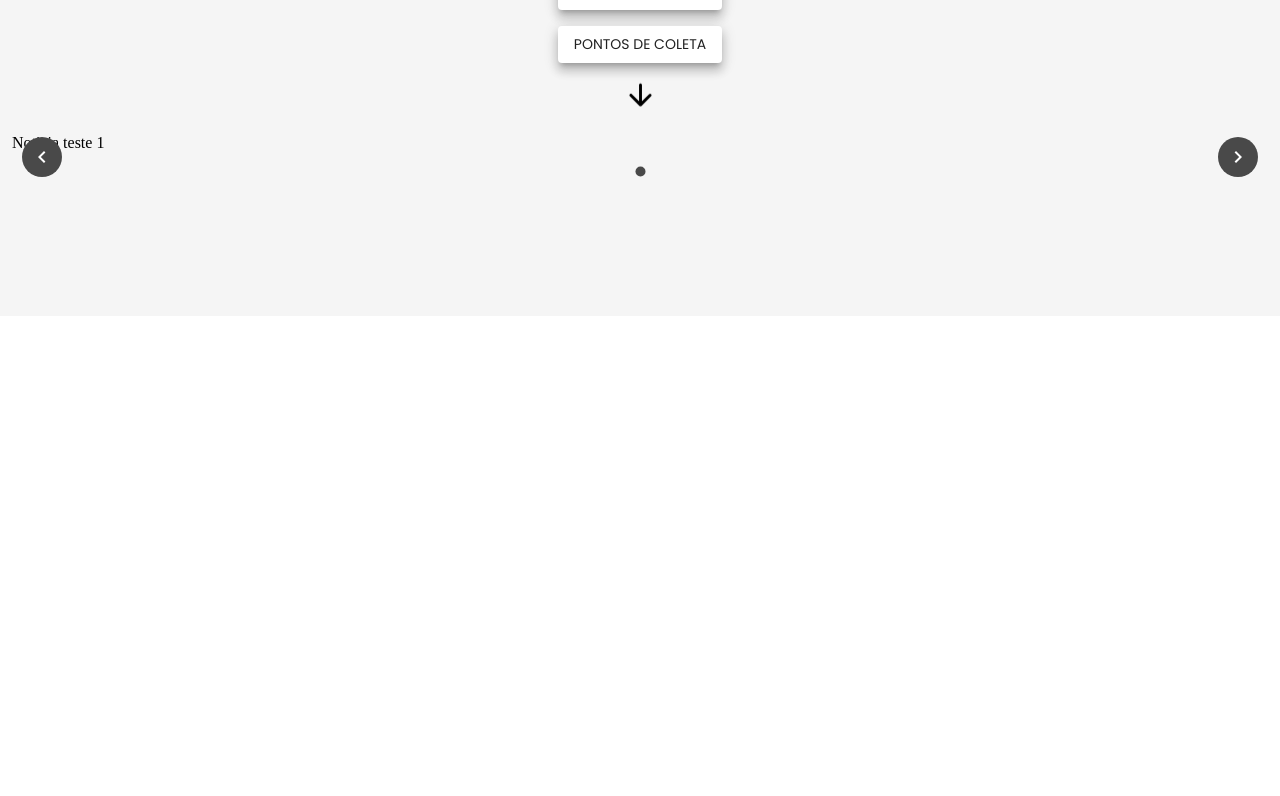
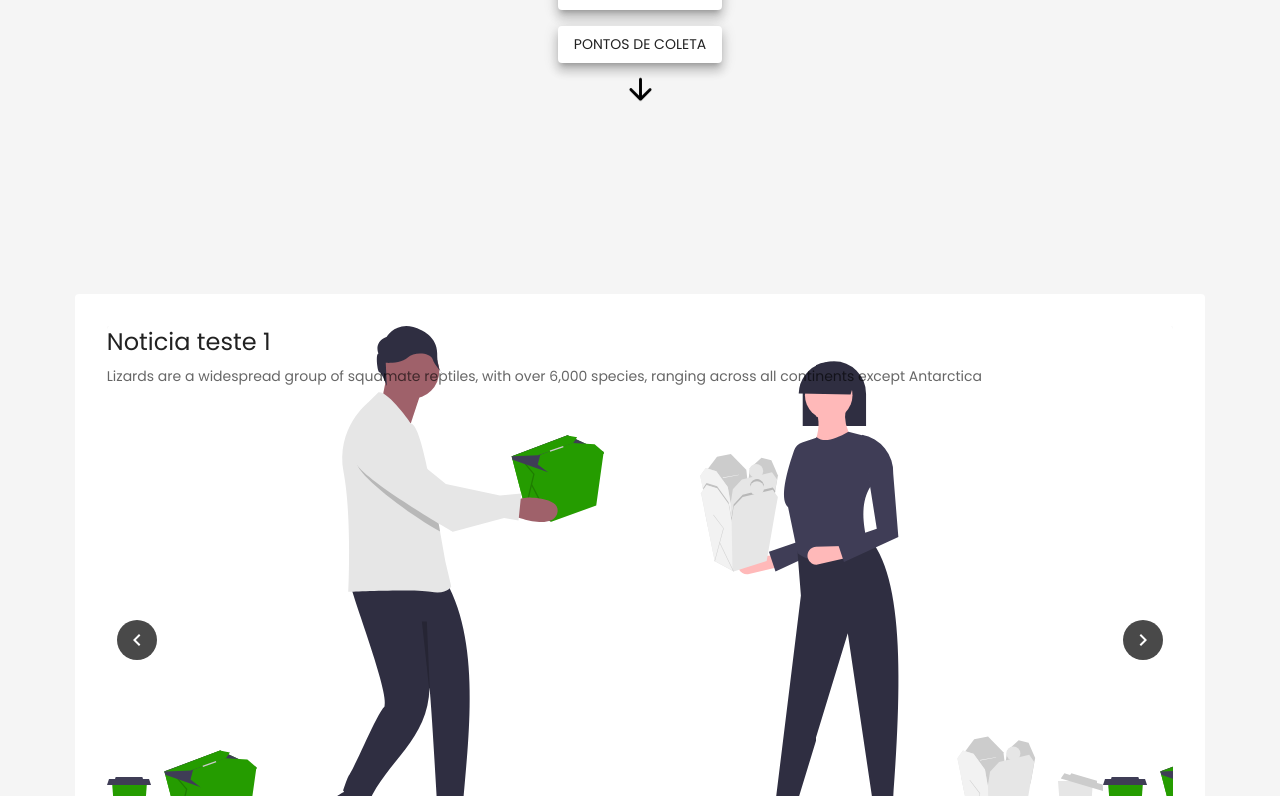
Before and after one commit to jenifferlaila/reciclaAiBH, a React (Vite) app: page / in a window 1280 px wide. Shown: the part 484-1280 px from the top of the page. Before the commit the page ends 800 px from the top, so only its background shows below. Built offline with nearby package versions, Linux system fonts and the light colour scheme.

Commit message:
feat: initial changes to News area

```diff
--- a/src/components/News/News.tsx
+++ b/src/components/News/News.tsx
@@ -9,7 +9,7 @@ export interface NewsProps {
 
 function News({ news }: NewsProps) {
   return (
-    <Carousel sx={{ width: '100%' }} navButtonsAlwaysVisible>
+    <Carousel sx={{ width: '100%', height: 'auto' }} navButtonsAlwaysVisible swipe cycleNavigation>
       {news.map((news, index) => (
         <NewsCard key={`news-${index}`} {...news} />
       ))}
--- /dev/null
+++ b/src/components/NewsCard/NewsCard.style.ts
@@ -0,0 +1,13 @@
+import { Paper } from '@mui/material';
+import { styled } from '@mui/material/styles';
+
+export const Content = styled(Paper)({
+  width: '100%',
+  minHeight: '600px',
+  position: 'relative',
+});
+
+export const TitleArea = styled('div')({
+  zIndex: 20,
+  bottom: 0,
+});
--- a/src/components/NewsCard/NewsCard.tsx
+++ b/src/components/NewsCard/NewsCard.tsx
@@ -1,7 +1,23 @@
+import { Card, Typography } from '@mui/material';
 import { News } from '../../content';
+import { Content, TitleArea } from './NewsCard.style';
 
-function NewsCard({ title }: News) {
-  return <>{title}</>;
+function NewsCard({ img, title }: News) {
+  return (
+    <Card sx={{ width: '100%', overflow: 'hidden' }}>
+      <Content sx={{ boxShadow: 0, backgroundImage: `url(${img})` }}>
+        <TitleArea>
+          <Typography gutterBottom variant="h5" component="div">
+            {title}
+          </Typography>
+          <Typography variant="body2" color="text.secondary">
+            Lizards are a widespread group of squamate reptiles, with over 6,000 species, ranging across all continents
+            except Antarctica
+          </Typography>
+        </TitleArea>
+      </Content>
+    </Card>
+  );
 }
 
 export default NewsCard;
--- a/src/pages/Home/Home.tsx
+++ b/src/pages/Home/Home.tsx
@@ -1,3 +1,4 @@
+import { Paper } from '@mui/material';
 import { Navbar, PageWrapper, TitleCard, News } from '../../components';
 import { news } from '../../content';
 
@@ -7,7 +8,10 @@ function Home() {
       <Navbar isHome />
       <PageWrapper>
         <TitleCard />
-        <News news={news} />
+
+        <Paper id="noticias" sx={{ width: '90%', mt: '10rem', p: '2rem', boxShadow: 0 }}>
+          <News news={news} />
+        </Paper>
       </PageWrapper>
     </>
   );
```
